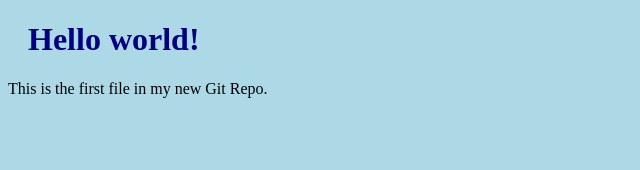
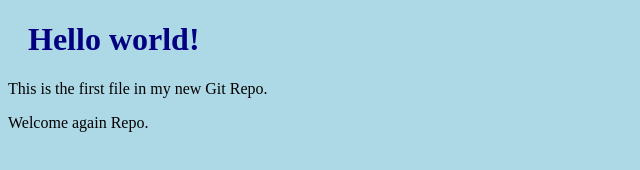
Before and after one commit to akum1362/hello-world, a plain HTML site: page index.html in a window 1280 px wide. Shown: the whole page, without its empty margins (0-640 px from the left). Drawn offline with Linux system fonts and the light colour scheme.

Commit message:
made some changes

```diff
--- a/index.html
+++ b/index.html
@@ -8,6 +8,7 @@
 
 <h1>Hello world!</h1>
 <p>This is the first file in my new Git Repo.</p>
+<p>Welcome again Repo.</p>
 
 </body>
 </html>
```
